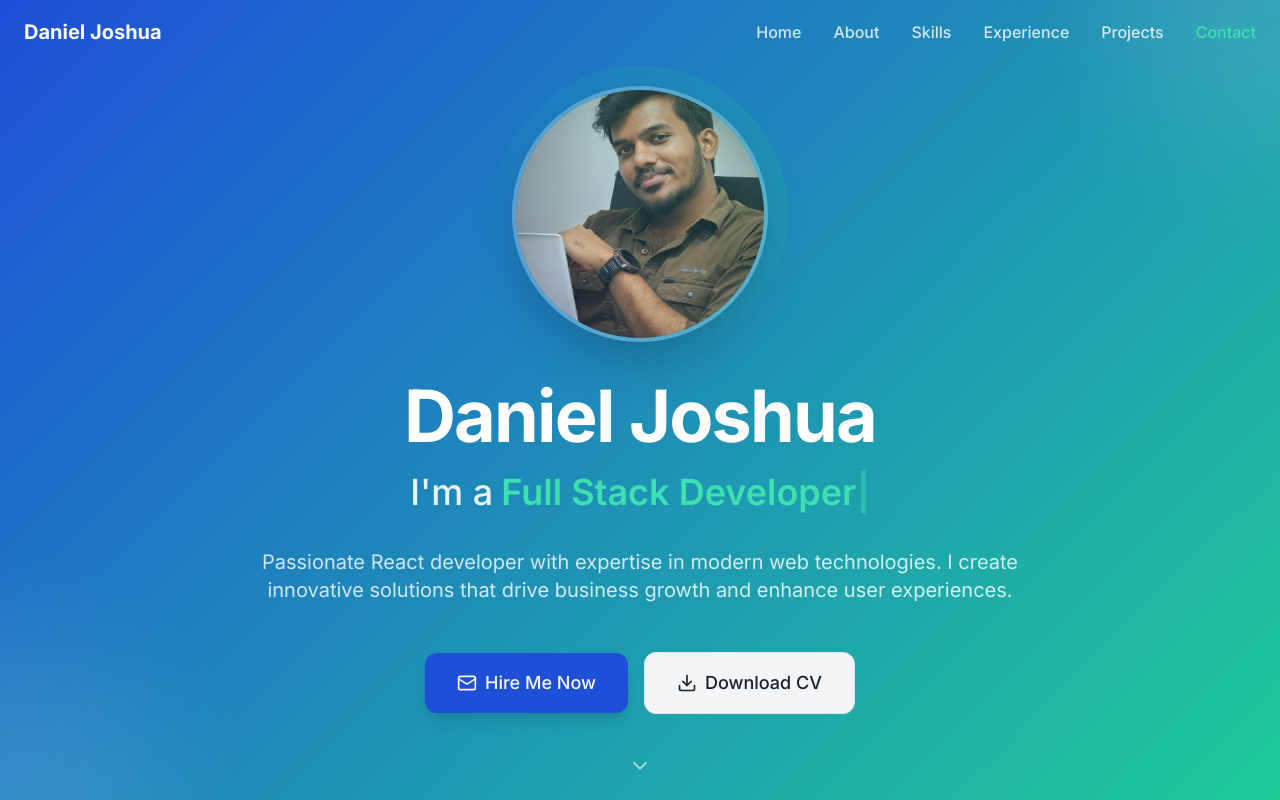
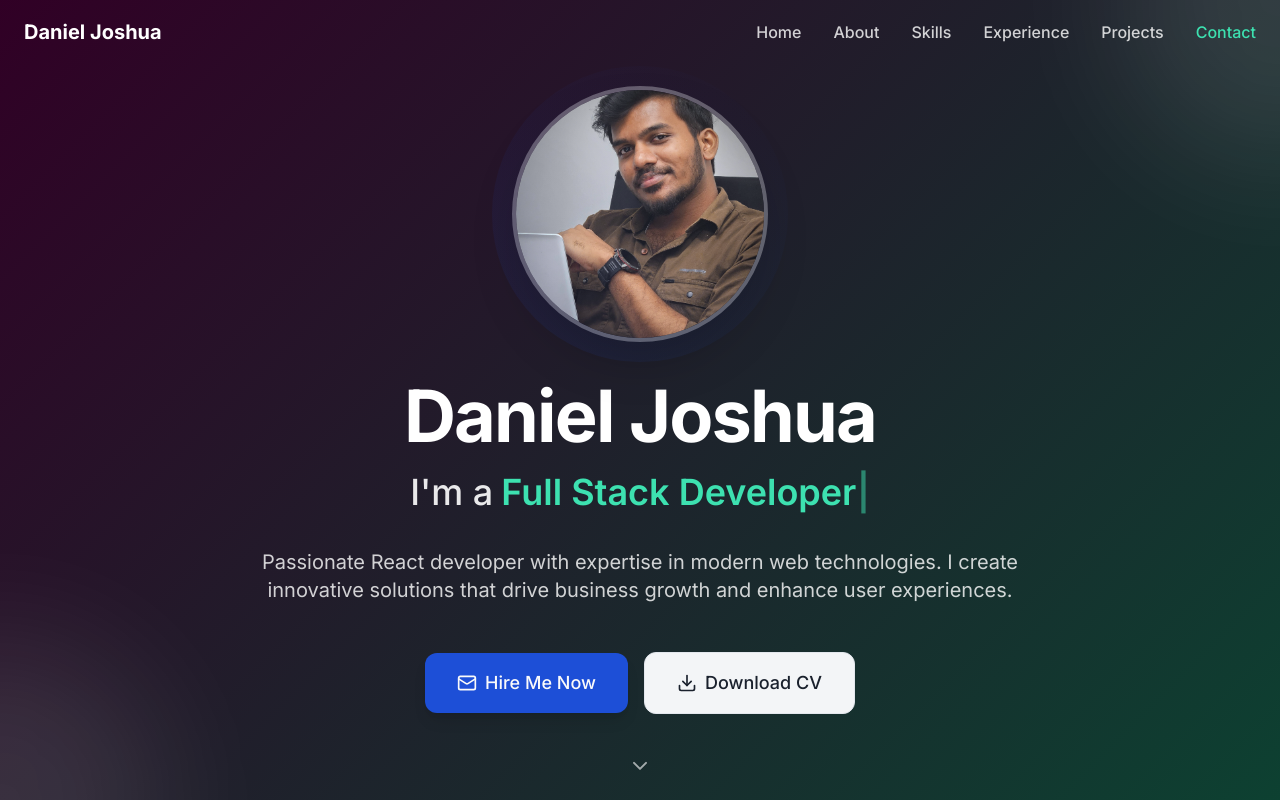
Before and after one commit to danieljoshuajdj/daniel-joshua-showcase, a React (Vite) app: page / in a window 1280 px wide. Shown: the top 800 px of the page. Built offline with nearby package versions, Linux system fonts and the light colour scheme.

Commit message:
changed the hero bg color

```diff
--- a/src/components/Hero.tsx
+++ b/src/components/Hero.tsx
@@ -67,7 +67,7 @@ const Hero = () => {
                 alt={portfolioData.personalInfo.name}
                 className="w-32 h-32 md:w-64 md:h-64 rounded-full object-cover mx-auto border-4 border-white/30 shadow-2xl"
               />
-              <div className="absolute -inset-5 rounded-full bg-gradient-to-tr from-primary/10 to-success/20"></div>
+              <div className="absolute -inset-5 rounded-full bg-gradient-to-tr from-primary/10 to-success/2"></div>
             </div>
           </motion.div>
 
--- a/src/index.css
+++ b/src/index.css
@@ -41,7 +41,10 @@
     --ring: 224 76% 48%;
 
     /* Professional Gradients */
-    --gradient-hero: linear-gradient(135deg, hsl(224 76% 48%), hsl(162 73% 46%));
+    /* --gradient-hero: linear-gradient(135deg, hsl(224 76% 48%), hsl(162 73% 46%)); */
+    --gradient-hero: linear-gradient(135deg, hsl(313.85deg 100% 9.53%), hsl(162deg 66.59% 15.22%));
+
+
     --gradient-card: linear-gradient(145deg, hsl(0 0% 100%), hsl(224 16% 98%));
     --gradient-accent: linear-gradient(90deg, hsl(224 76% 48% / 0.1), hsl(162 73% 46% / 0.1));
 
```
Also changed, not shown: 1 other file (tests, documents, lock files or other folders).
